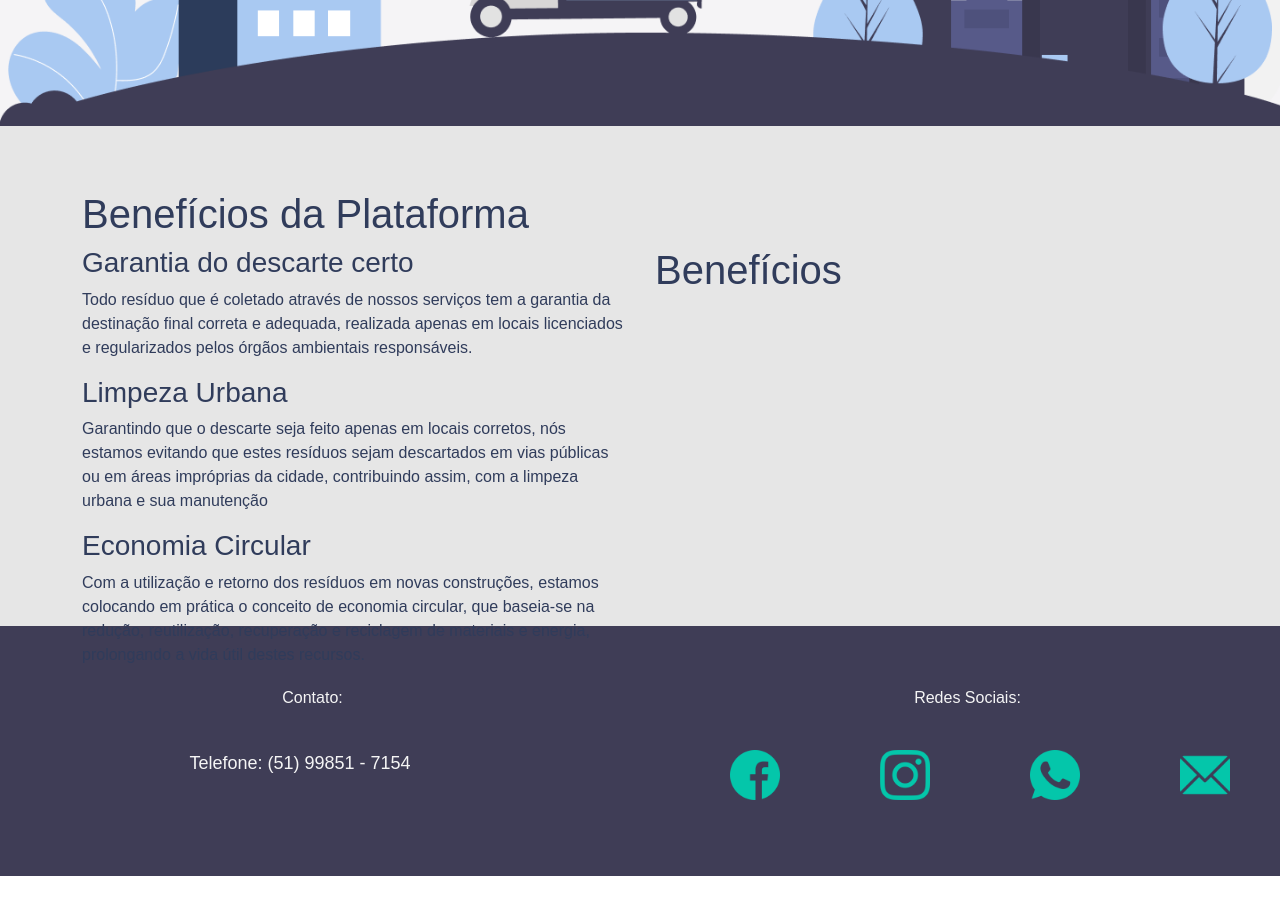
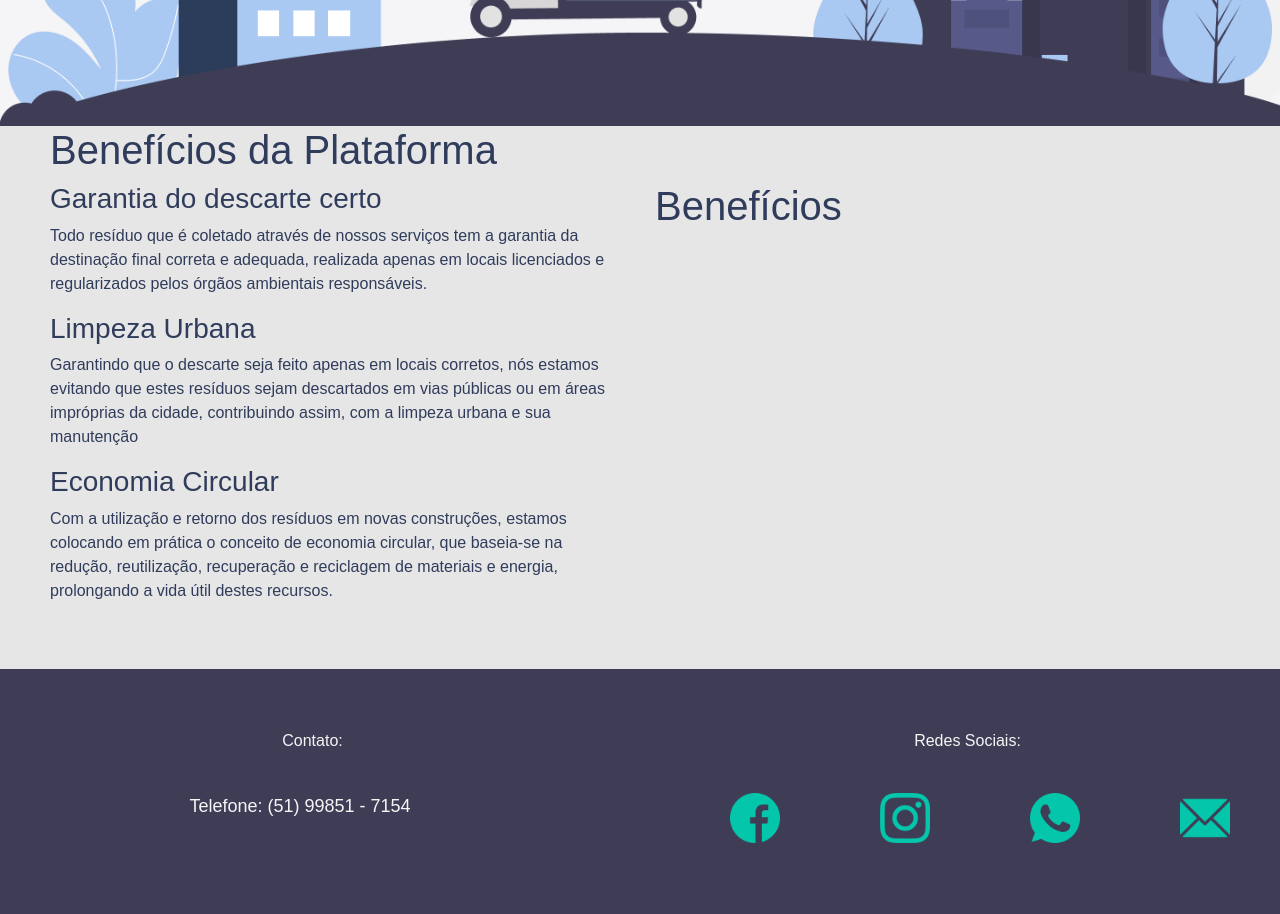
Before and after one commit to aceleradora-TW/descarte-certo, a React (Create React App) app in the folder frontend/: page / in a window 1280 px wide. Shown: the part 720-1634 px from the top of the page. Before the commit the page ends 1596 px from the top, so only its background shows below. Built offline with nearby package versions, Linux system fonts and the light colour scheme.

Commit message:
#23 @isadoramz @alinenecchi: ajustando estrutura geral da pagina

```diff
--- a/frontend/src/App.css
+++ b/frontend/src/App.css
@@ -3,14 +3,14 @@
   justify-content: center;
 }
 .container-box {
-  height: 500px;
+  height: 100%;
   background-color: #E6E6E6;
   padding-right: 50px;
   padding-left: 50px;
+  padding-bottom: 50px;
 }
 .content-box {
   color: #303c5b;
   font-family: Arial;
   background-color: #E6E6E6;
-  height: 500px;
 }
--- a/frontend/src/App.js
+++ b/frontend/src/App.js
@@ -13,17 +13,15 @@ function App() {
   return (
     <div className="App">
       <main className="App-content">
-        <div>
           <Menu></Menu>
           <Banner></Banner>
           <div className="flex-box container-box">
-          <Jumbotron className="content-box">
+          <div className="content-box">
             <Benefits></Benefits>
-          </Jumbotron>
+          </div>
          </div>
-        </div>
-        <Footer></Footer>
       </main>
+          <Footer></Footer>
     </div>
 
   );
```
